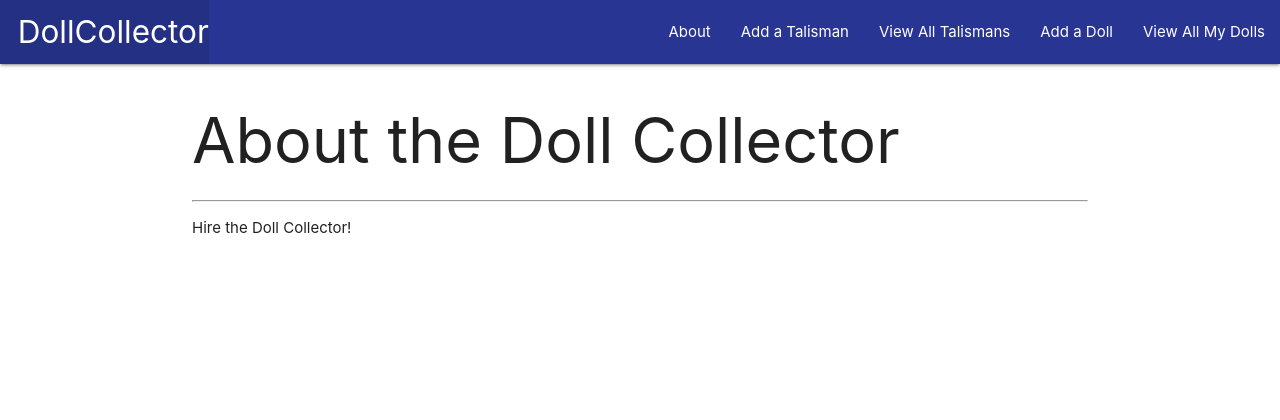
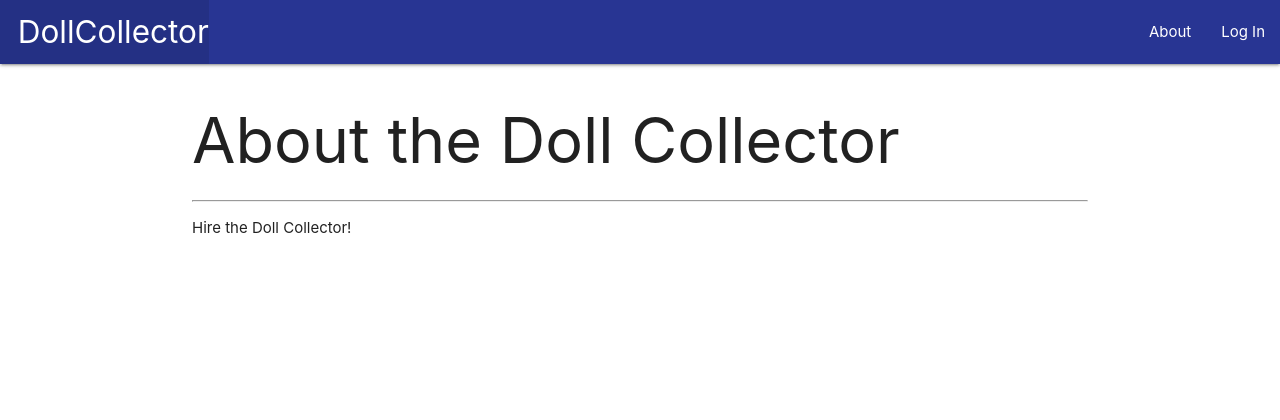
Before and after one commit to philkatie/doll-collector, a Django app: page /about/ in a window 1280 px wide. Shown: the top 420 px of the page. Run offline with Django 4.2, Linux system fonts and the light colour scheme.

Commit message:
adding login and logout redirects, updating nav

```diff
--- a/dollcollector/settings.py
+++ b/dollcollector/settings.py
@@ -117,6 +117,8 @@ USE_TZ = True
 # https://docs.djangoproject.com/en/4.0/howto/static-files/
 
 STATIC_URL = 'static/'
+LOGIN_REDIRECT_URL = '/dolls/'
+LOGOUT_REDIRECT_URL = '/'
 
 # Default primary key field type
 # https://docs.djangoproject.com/en/4.0/ref/settings/#default-auto-field
--- a/main_app/templates/base.html
+++ b/main_app/templates/base.html
@@ -19,11 +19,16 @@
           <li><a href="/" class="left brand-logo">&nbsp;&nbsp;DollCollector</a></li>
         </ul>
         <ul class="right">
-            <li><a href="{% url 'about' %}">About</a></li>
+          <li><a href="{% url 'about' %}">About</a></li>
+          {% if user.is_authenticated %}
             <li><a href="{% url 'talismans_create' %}">Add a Talisman</a></li>
             <li><a href="{% url 'talismans_index' %}">View All Talismans</a></li>
             <li><a href="{% url 'dolls_create' %}">Add a Doll</a></li>
             <li><a href="{% url 'index' %}">View All My Dolls</a></li>
+            <li><a href="{% url 'logout' %}">Log Out</a></li>
+          {% else %}
+            <li><a href="{% url 'login' %}">Log In</a></li>
+          {% endif %}
         </ul>
       </div>
     </nav>
```
